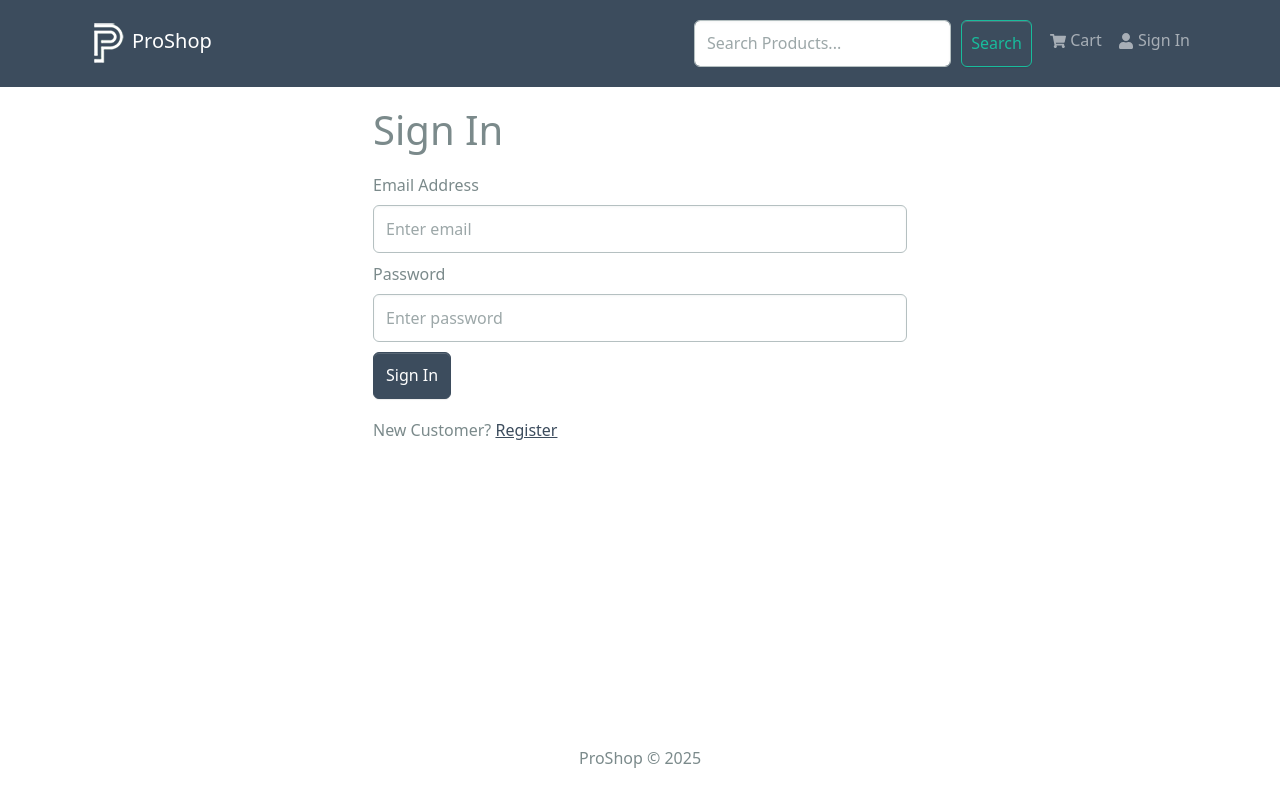
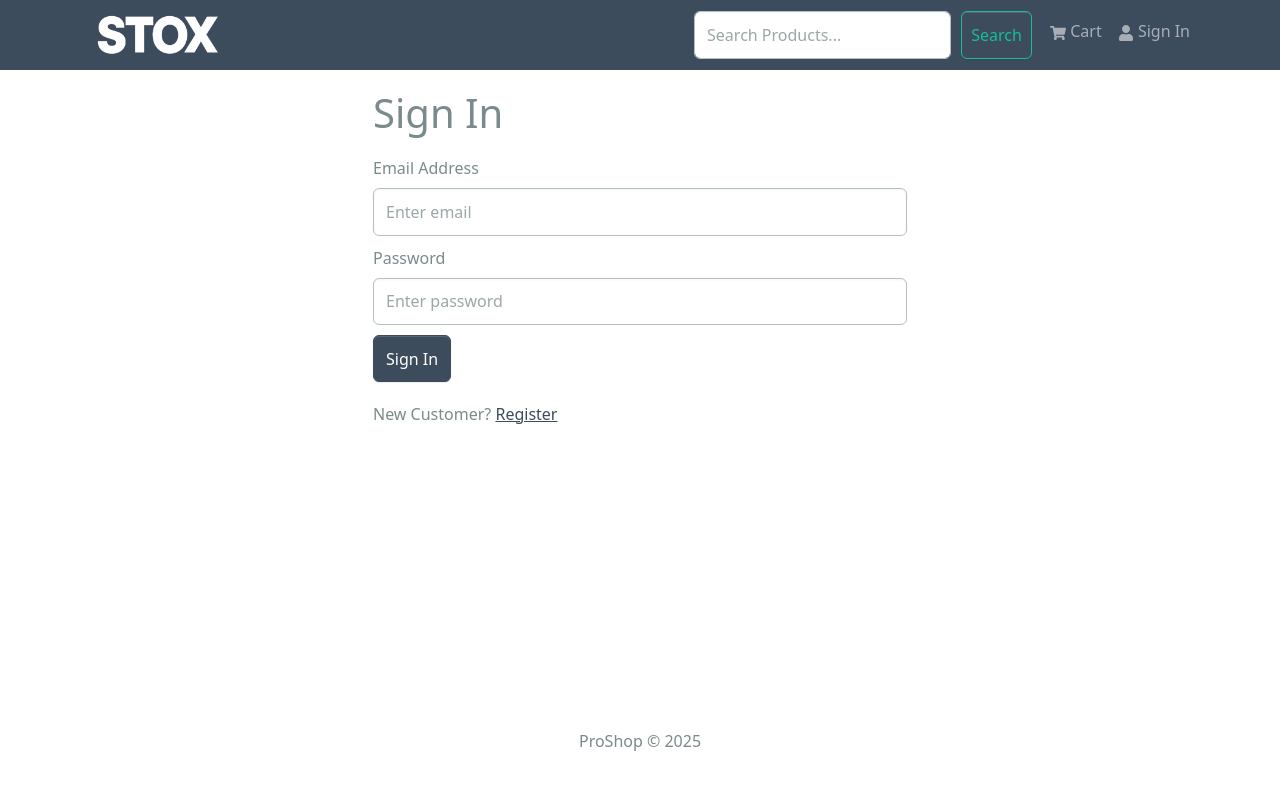
Before and after one commit to sharmin74/project-2-database-update, a React (Create React App) app in the folder frontend/: page /login in a window 1280 px wide. Shown: the top 802 px of the page. Built offline with nearby package versions, Linux system fonts and the light colour scheme.

Commit message:
naomithian: Use final STOX logo image and clean up unused asset

```diff
--- a/frontend/src/components/Header.jsx
+++ b/frontend/src/components/Header.jsx
@@ -5,7 +5,7 @@ import { useNavigate, Link } from 'react-router-dom';
 import { useLogoutMutation } from '../slices/usersApiSlice';
 import { logout } from '../slices/authSlice';
 import SearchBox from './SearchBox';
-import logo from '../assets/logo.png';
+import logo from '../assets/stoxlogo-01.png';
 import { resetCart } from '../slices/cartSlice';
 
 const Header = () => {
@@ -32,12 +32,30 @@ const Header = () => {
 
   return (
     <header>
-      <Navbar bg='primary' variant='dark' expand='lg' collapseOnSelect>
+<Navbar
+  bg='primary'
+  variant='dark'
+  expand='lg'
+  collapseOnSelect
+  style={{ height: '70px', paddingTop: 0, paddingBottom: 0 }}
+>
+
         <Container>
-          <Navbar.Brand as={Link} to='/'>
-            <img src={logo} alt='ProShop' />
-            ProShop
-          </Navbar.Brand>
+        <Navbar.Brand as={Link} to='/'>
+        <img
+  src={logo}
+  alt='STOX'
+  style={{
+    height: '48px',
+    objectFit: 'contain',
+    display: 'block',
+    padding: '4px 0',
+  }}
+/>
+
+</Navbar.Brand>
+
+
           <Navbar.Toggle aria-controls='basic-navbar-nav' />
           <Navbar.Collapse id='basic-navbar-nav'>
             <Nav className='ms-auto'>
```
Also changed, not shown: frontend/src/assets/stoxlogo-01.png (added).
